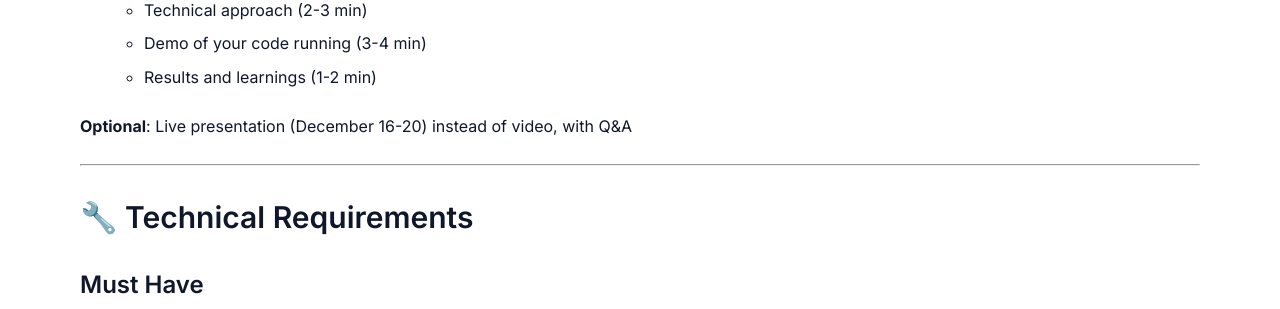
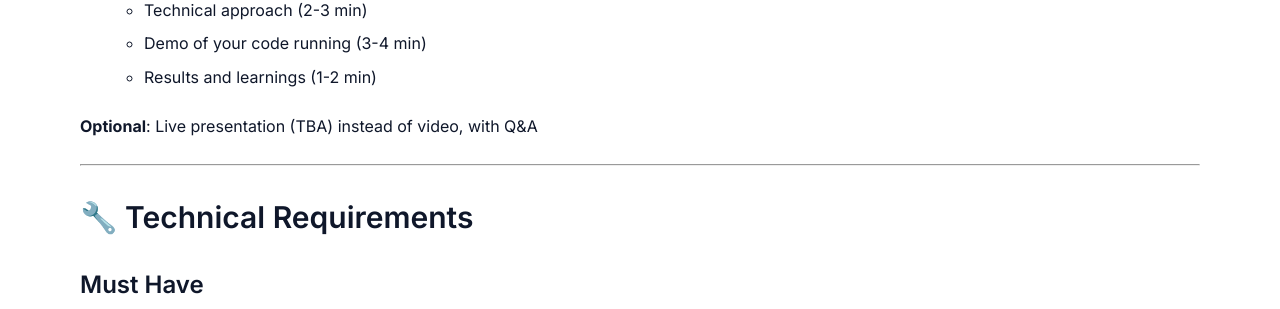
Before and after one commit to ap-unil-2025/course-materials, a Jekyll site: the page built from docs/INDIVIDUAL_PROJECT_RULES.md, in a window 1280 px wide and 900 px high, scrolled down 3538 px. Shown: the part 144-453 px from the top of the window. Built offline with Jekyll 4.4.1, drawn with Linux system fonts in a browser that asks for light colours.

Commit message:
Change presentation dates to TBA
🤖 Generated with [Claude Code](https://claude.com/claude-code)

Co-Authored-By: Claude <noreply@anthropic.com>

```diff
--- a/docs/INDIVIDUAL_PROJECT_RULES.md
+++ b/docs/INDIVIDUAL_PROJECT_RULES.md
@@ -111,7 +111,7 @@ your-project/
   - Demo of your code running (3-4 min)
   - Results and learnings (1-2 min)
 
-**Optional**: Live presentation (December 16-20) instead of video, with Q&A
+**Optional**: Live presentation (TBA) instead of video, with Q&A
 
 ---
 
@@ -156,7 +156,7 @@ your-project/
 | **Nov 24** | Feature Freeze - stop adding, start polishing |
 | **Dec 8** | Documentation Week - finalize README and report |
 | **Dec 21** | **Final Submission** |
-| **Dec 16-20** | Presentations (optional) |
+| **TBA** | Presentations (optional) |
 
 ### Development Strategy
 
```
